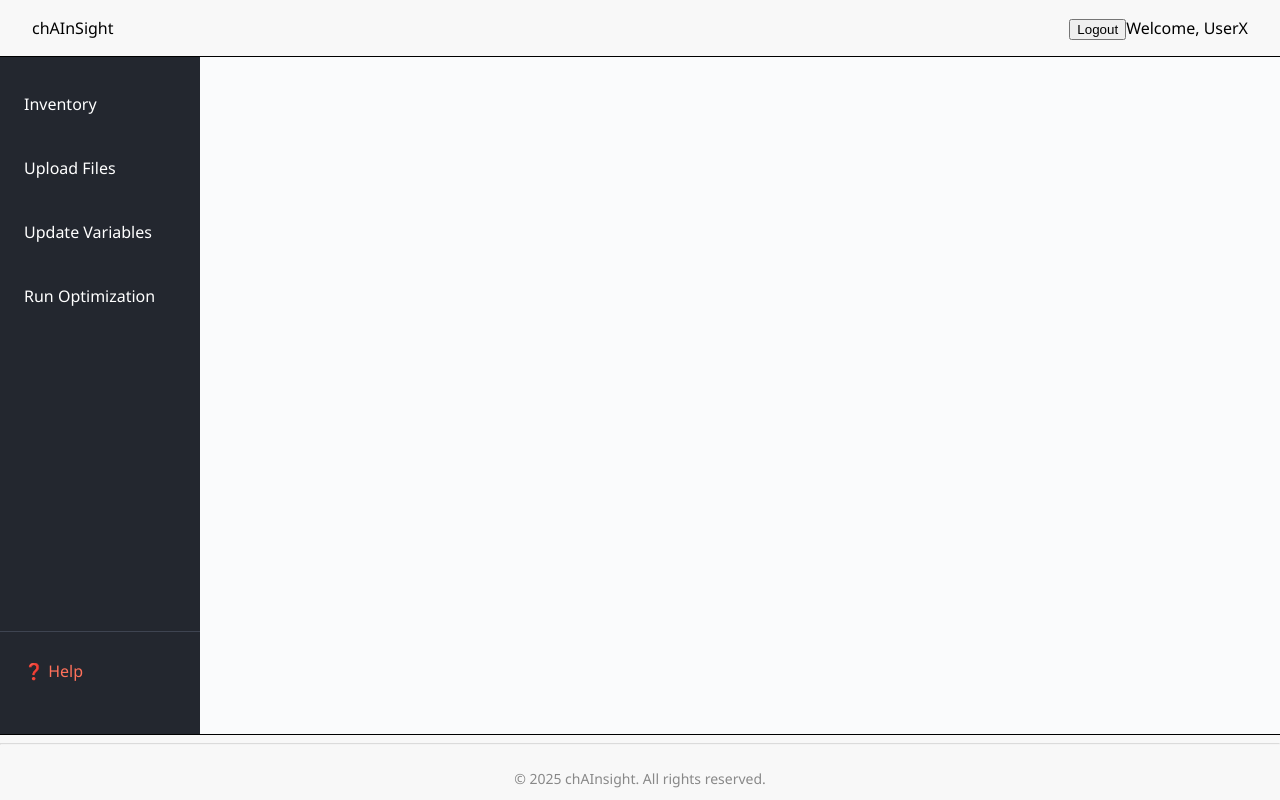
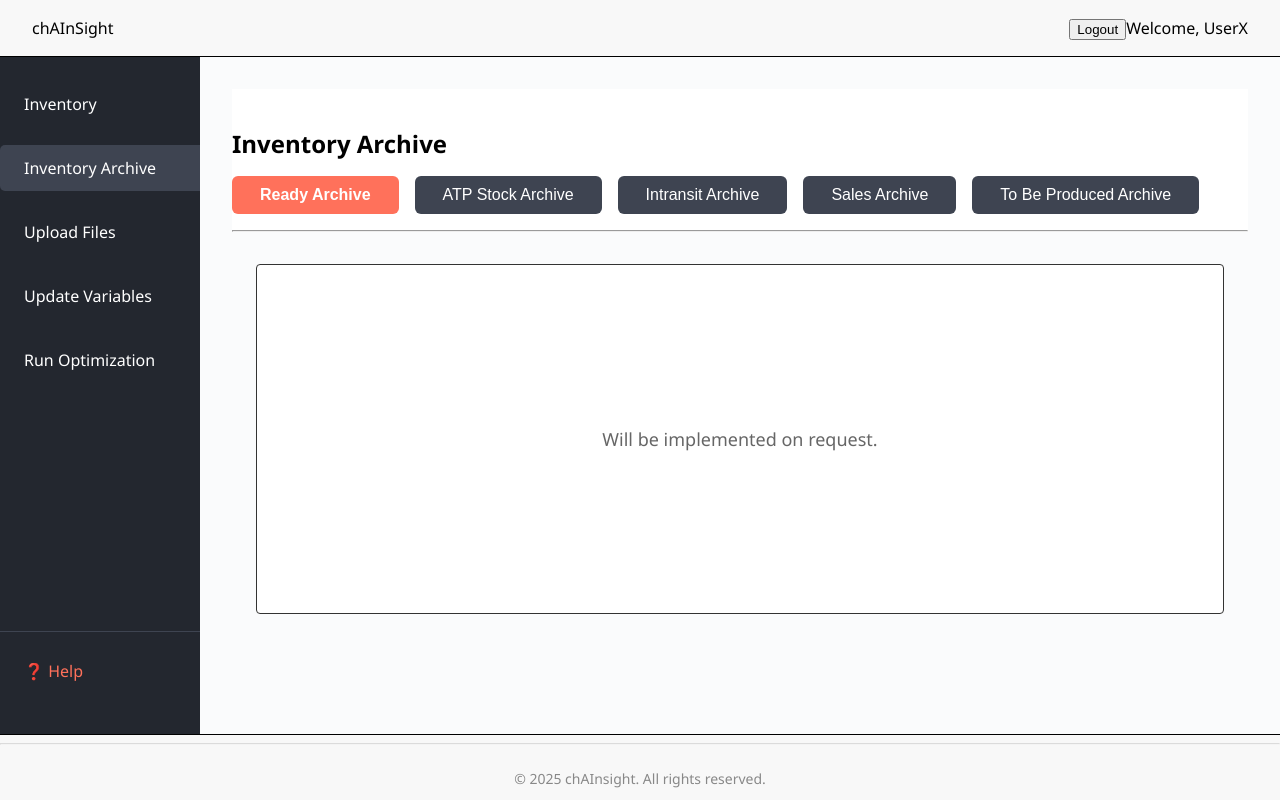
Before and after one commit to ilyasmert/chainsight, a React (Create React App) app in the folder chainsight_frontend/: page /inventory-archive in a window 1280 px wide. Built offline with nearby package versions, Linux system fonts and the light colour scheme.

Commit message:
SPRINT-8 : ITEM-1 [UI improvements: Inventory arhcive page prepared]

```diff
--- a/chainsight_frontend/src/App.js
+++ b/chainsight_frontend/src/App.js
@@ -10,6 +10,8 @@ import Footer from "./components/Footer";
 import DashboardLayout from "./layouts/DashboardLayout";
 import HomePage from "./pages/HomePage";
 import HelpPage from "./pages/HelpPage";
+import InventoryArchivePage from "./pages/InventoryArchivePage";
+
 import "./App.css";
 
 const App = () => {
@@ -18,10 +20,12 @@ const App = () => {
       <Routes>
         <Route path="/" element={<HomePage />} />
         <Route path="/inventory" element={<InventoryPage />} />
+        <Route path="/inventory-archive" element={<InventoryArchivePage />} />
         <Route path="/upload" element={<UploadWeeklyFilesPage />} />
         <Route path="/variables" element={<UpdateVariablesPage />} />
         <Route path="/optimization" element={<RunOptimizationPage />} />
-        <Route path="/help" element={<HelpPage />} /> {/* <---  HelpPage route */}
+        <Route path="/help" element={<HelpPage />} />
+
       </Routes>
     </DashboardLayout>
   );
--- a/chainsight_frontend/src/components/Sidebar.js
+++ b/chainsight_frontend/src/components/Sidebar.js
@@ -5,6 +5,7 @@ const Sidebar = () => (
   <nav className="sidebar">
     <div className="sidebar-links">
       <NavLink to="/inventory" activeClassName="active">Inventory</NavLink>
+      <NavLink to="/inventory-archive" activeClassName="active">Inventory Archive</NavLink> {/* 🆕 added */}
       <NavLink to="/upload" activeClassName="active">Upload Files</NavLink>
       <NavLink to="/variables" activeClassName="active">Update Variables</NavLink>
       <NavLink to="/optimization" activeClassName="active">Run Optimization</NavLink>
--- /dev/null
+++ b/chainsight_frontend/src/pages/InventoryArchivePage.js
@@ -0,0 +1,65 @@
+import React, { useState } from 'react';
+
+const ARCHIVE_TABS = [
+  { key: 'readyArchive', label: 'Ready Archive' },
+  { key: 'atpArchive', label: 'ATP Stock Archive' },
+  { key: 'intransitArchive', label: 'Intransit Archive' },
+  { key: 'salesArchive', label: 'Sales Archive' },
+  { key: 'toBeProducedArchive', label: 'To Be Produced Archive' }
+];
+
+const InventoryArchivePage = () => {
+  const [selectedTab, setSelectedTab] = useState('readyArchive');
+
+  return (
+    <div style={{ maxWidth: 1200, margin: '0 auto' }}>
+      {/* Sticky Header: Title + Tabs */}
+      <div className="inventory-header-sticky" style={{ top: 0 }}>
+        <h2 style={{ fontWeight: 700, marginBottom: 16 }}>Inventory Archive</h2>
+        <div style={{ display: 'flex', gap: 16, marginBottom: 16 }}>
+          {ARCHIVE_TABS.map(tab => (
+            <button
+              key={tab.key}
+              onClick={() => setSelectedTab(tab.key)}
+              style={{
+                padding: '10px 28px',
+                background: selectedTab === tab.key ? '#FF715B' : '#3e4451',
+                color: '#fff',
+                border: 'none',
+                borderRadius: 6,
+                fontWeight: selectedTab === tab.key ? 600 : 400,
+                fontSize: 16,
+                cursor: 'pointer',
+                transition: 'background 0.2s'
+              }}
+            >
+              {tab.label}
+            </button>
+          ))}
+        </div>
+        <hr />
+      </div>
+
+      {/* Content Area */}
+      <div
+        style={{
+          margin: '32px 24px',
+          background: '#fff',
+          border: '1px solid #333',
+          borderRadius: 4,
+          padding: '24px 28px',
+          minHeight: 300,
+          display: 'flex',
+          alignItems: 'center',
+          justifyContent: 'center'
+        }}
+      >
+        <div style={{ fontSize: 18, color: '#666', textAlign: 'center' }}>
+          Will be implemented on request.
+        </div>
+      </div>
+    </div>
+  );
+};
+
+export default InventoryArchivePage;
```
